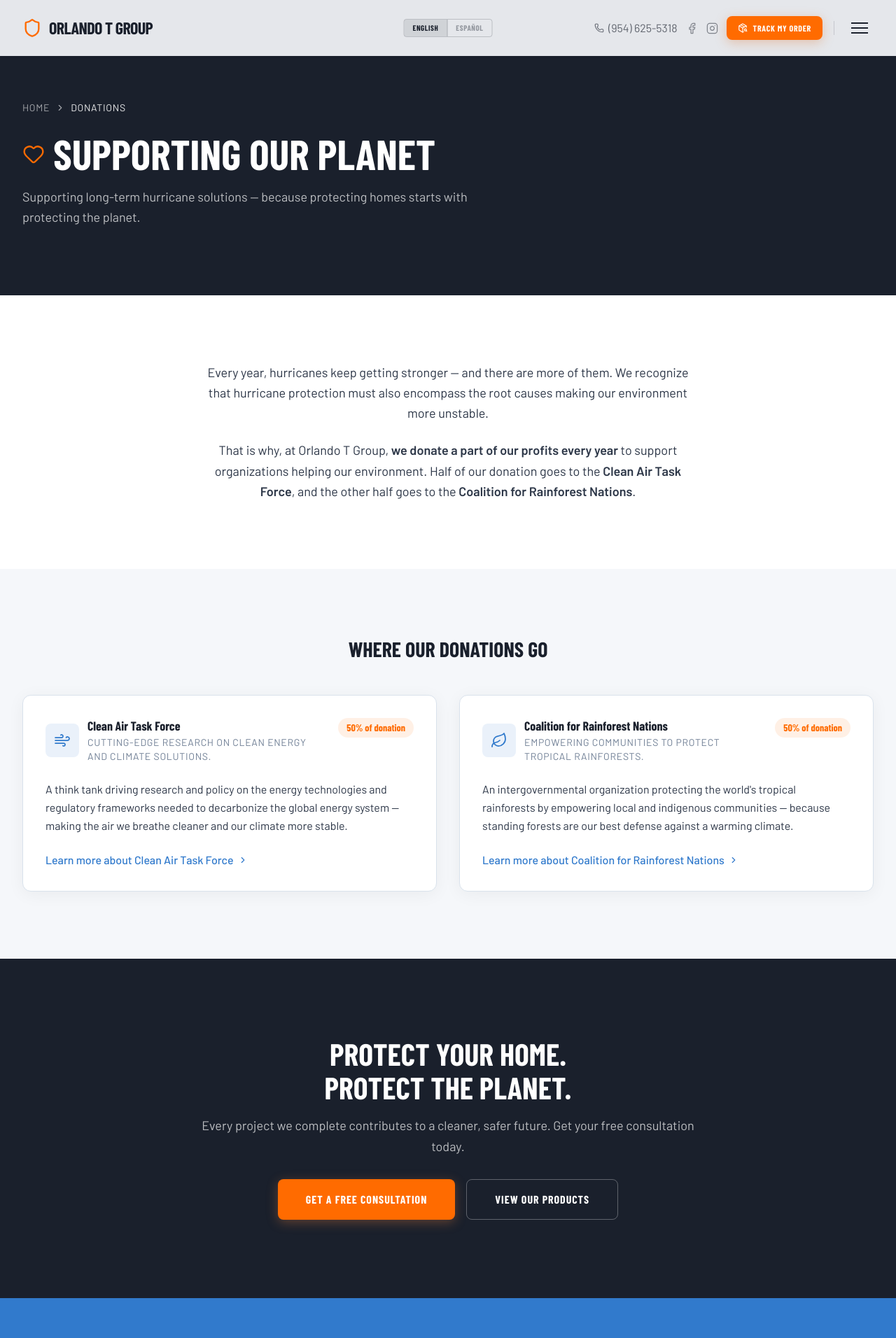
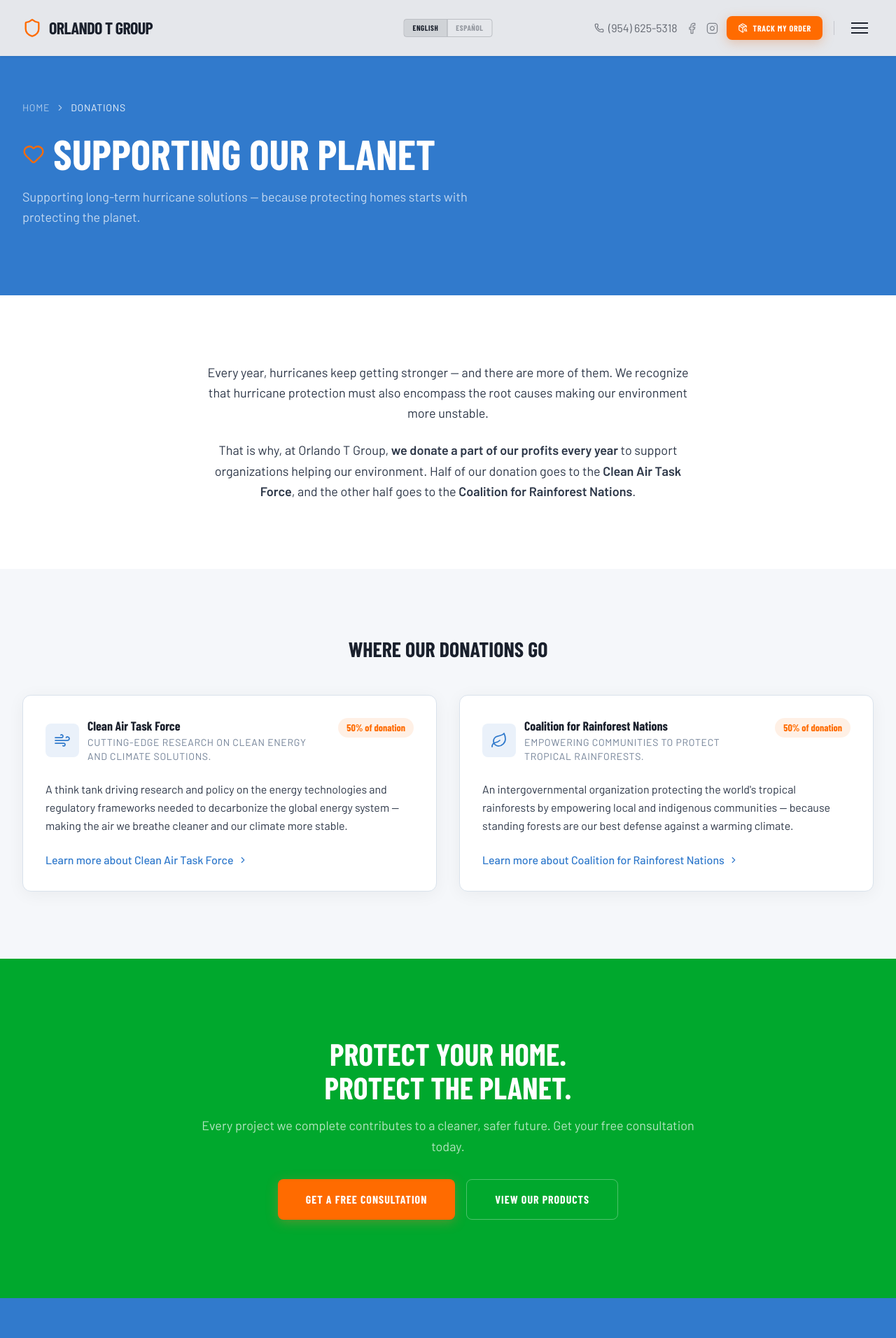
Before and after one commit to orlandott/otg-website, a Next.js app: page /donations in a window 1280 px wide. Shown: the top 1912 px of the page at 70% size. Built offline with nearby package versions, Linux system fonts and the light colour scheme.

Commit message:
feat(donations): update hero to bg-blue and CTA section to bg-bright-green

```diff
--- a/src/app/donations/page.tsx
+++ b/src/app/donations/page.tsx
@@ -35,7 +35,7 @@
   return (
     <>
       {/* Page header */}
-      <section className="pt-28 pb-16 md:pt-36 md:pb-24 bg-navy">
+      <section className="pt-28 pb-16 md:pt-36 md:pb-24 bg-blue">
         <div className="max-w-7xl mx-auto px-4 sm:px-6 lg:px-8">
           <nav
             className="flex items-center gap-2 text-white/60 text-sm font-body uppercase tracking-wider mb-6"
@@ -163,7 +163,7 @@
       </section>
 
       {/* CTA */}
-      <section className="bg-navy py-20 md:py-28">
+      <section className="bg-bright-green py-20 md:py-28">
         <div className="max-w-3xl mx-auto px-4 sm:px-6 lg:px-8 text-center">
           <motion.h2
             className="font-heading font-bold text-white uppercase leading-[1.1] mb-4"
```
